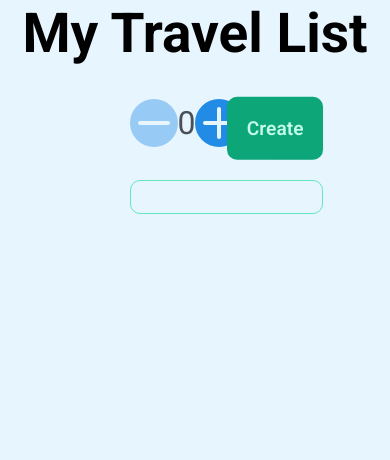
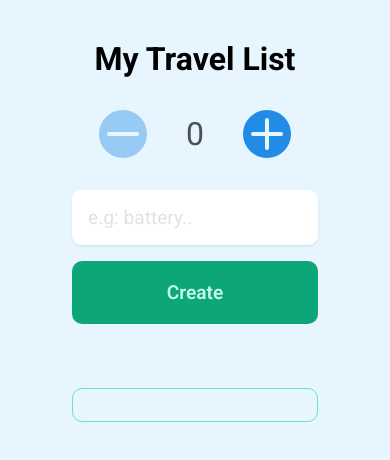
Before and after one commit to pauloh-neo/react-travel-list, a React (Vite) app: page / in a window 390 px wide. Shown: the top 460 px of the page. Built offline with nearby package versions, Linux system fonts and the light colour scheme.

Commit message:
Finished Media Queries

```diff
--- a/src/components/form.module.css
+++ b/src/components/form.module.css
@@ -3,7 +3,8 @@
     flex-direction: row;
     justify-content: center;
     align-items: center;
-    gap: 1.25rem;
+    gap: 2rem;
+    width: 100%;
     /* background-color: #96f2d7; */
 
 }
@@ -11,16 +12,17 @@
 
 .itemInputBox{
     display: flex;
-    max-height: 3.125rem;
+
     justify-content: center;
     justify-items: center;
     position: relative;
+    gap: 1rem;
 
 }
 
 .itemInputBox input{
     width: 100%;
-    padding: 1.875rem;
+    padding: 1rem;
     font-size: 1.2rem;
     font-family: inherit;
     color: inherit;
@@ -48,10 +50,10 @@
     border-radius: 10px;
     background-color: #0ca678;
     color: #c3fae8;
-    position: absolute;
+    /* position: absolute;
     top: 0;
     right: 0;
-    transform: translateY(-2%);
+    transform: translateY(-2%); */
     transition: all 0.4s;
 }
 
@@ -92,3 +94,26 @@
     align-self: center;
     color:#495057;
 }
+
+
+/* BELOW 1300PX*/
+
+@media (max-width: 81.25rem){
+    .form{
+        flex-direction: column;
+    }
+}
+
+/* BELOW 900PX*/
+
+@media (max-width: 56.25rem){
+    .itemInputBox{
+    display: flex;
+    flex-direction: column;
+
+    }
+
+    .itemInputBox button{
+        width: 100%;
+    }
+}
--- a/src/components/header.module.css
+++ b/src/components/header.module.css
@@ -4,3 +4,20 @@
     font-weight: 700;
     text-align: center;
 }
+
+
+/* BELOW 1200PX*/
+
+@media (max-width: 75rem){
+    .header{
+        font-size: 2.75rem;
+    }
+}
+
+/* BELOW 800PX*/
+
+@media (max-width: 50rem){
+    .header{
+        font-size: 32px;
+    }
+}
--- a/src/components/list.module.css
+++ b/src/components/list.module.css
@@ -50,3 +50,12 @@
 .icons button:hover{
      outline: 1px solid #63e6be;
 }
+
+
+/* BELOW 900PX*/
+
+@media (max-width: 50rem){
+   .list{
+      margin-top: 2rem;
+   }
+}
--- a/src/main.jsx
+++ b/src/main.jsx
@@ -2,6 +2,7 @@ import { StrictMode } from 'react'
 import { createRoot } from 'react-dom/client'
 import App from './App.jsx'
 import './styles/index.css'
+import './styles/queries.css'
 
 createRoot(document.getElementById('root')).render(
   <StrictMode>
--- a/src/styles/index.css
+++ b/src/styles/index.css
@@ -11,6 +11,7 @@ body{
 main{
     height: 100vh;
     background-color: #e7f5ff;
+    padding: 40px;
 }
 
 section{
@@ -18,7 +19,7 @@ section{
     grid-template-columns: 1fr;
     gap: 2rem;
     justify-items: center;
-    width: 50%;
+    max-width: 700px;
     margin: 0 auto;
     padding: 2rem;
 }
--- /dev/null
+++ b/src/styles/queries.css
@@ -0,0 +1,8 @@
+
+/* BELOW 900PX*/
+
+@media (max-width: 50rem){
+   section{
+    width: 100%;
+   }
+}
```
